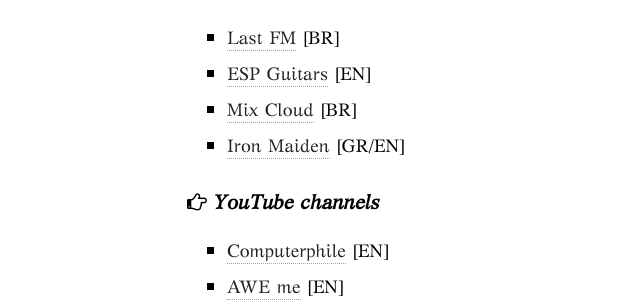
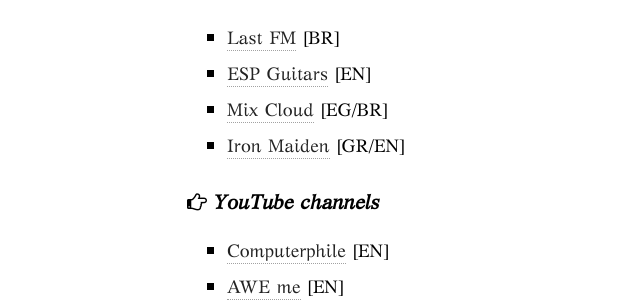
Before and after one commit to Agt-Morgu5/agt-morgu5.github.io, a Jekyll site: the page built from links/index.md, in a window 1280 px wide. Shown: the part 955-1257 px from the top of the page, without its empty margins (99-739 px from the left). Built offline with Jekyll 4.4.1, drawn with Linux system fonts in a browser that asks for light colours; nearby versions of some CDN libraries.

Commit message:
black-hat-bats

```diff
--- a/links/index.md
+++ b/links/index.md
@@ -27,7 +27,7 @@
 
 * [Last FM](http://www.last.fm/pt/){:target="_blank"} [BR]
 * [ESP Guitars](http://www.espguitars.com/){:target="_blank"} [EN]
-* [Mix Cloud](https://www.mixcloud.com/Morgu5/){:target="_blank"} [BR]
+* [Mix Cloud](https://www.mixcloud.com/){:target="_blank"} [EG/BR]
 * [Iron Maiden](http://ironmaiden.com/){:target="_blank"} [GR/EN]
 
 
```
